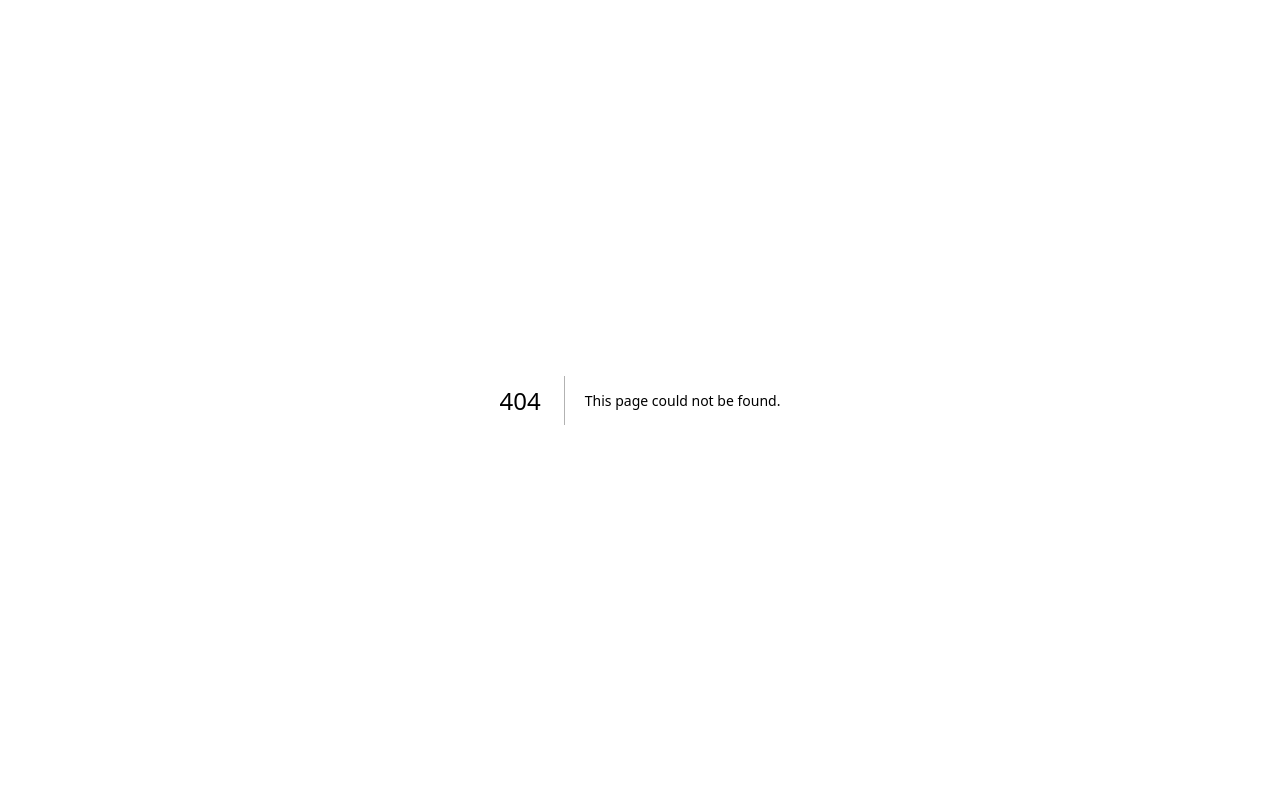
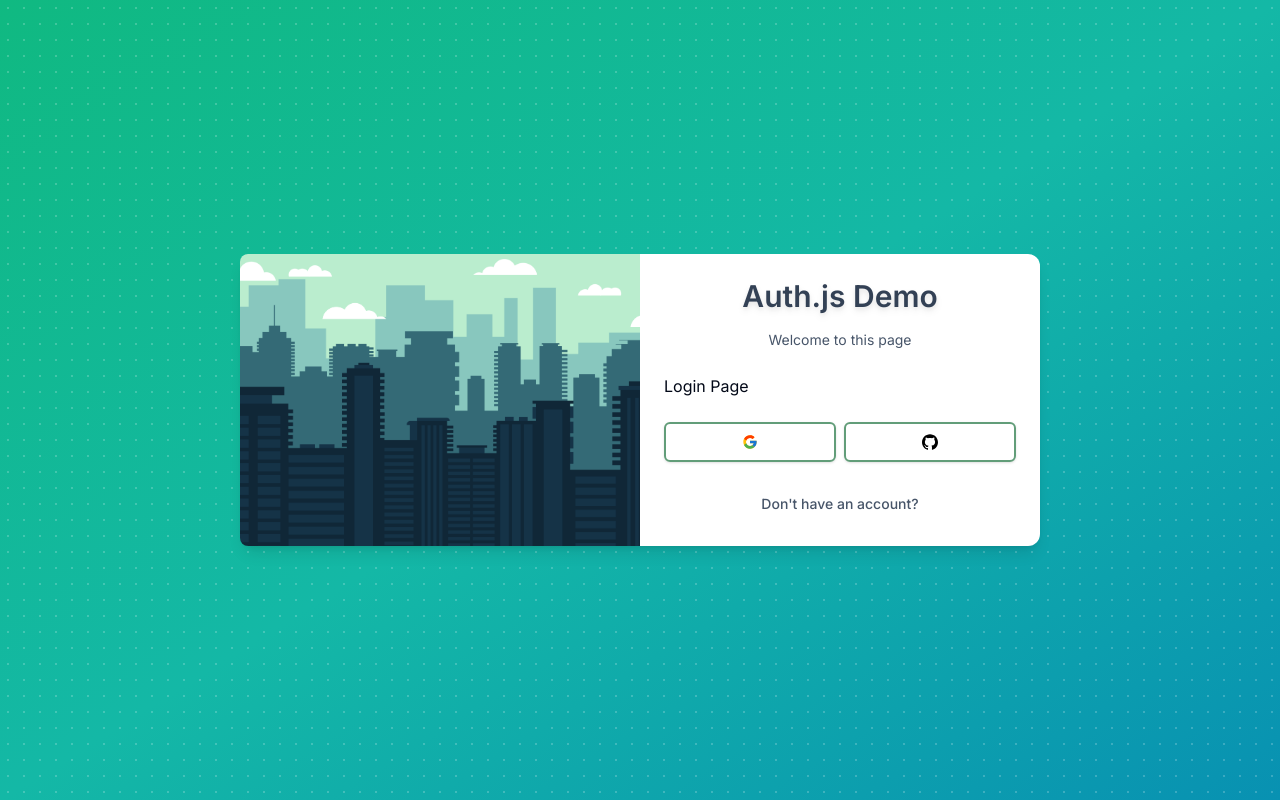
Before and after one commit to neilivanorencia/auth-js-demo, a Next.js app: page /login in a window 1280 px wide. Before the commit this address had no page. Built offline with nearby package versions, Linux system fonts and the light colour scheme.

Commit message:
Set up authentication container structure

```diff
--- /dev/null
+++ b/app/(auth)/layout.tsx
@@ -0,0 +1,9 @@
+const AuthLayout = ({ children }: { children: React.ReactNode }) => {
+  return (
+    <div className="flex h-full items-center justify-center [background-image:radial-gradient(#ffffff33_1px,transparent_1px),linear-gradient(to_bottom_right,rgb(16_185_129),rgb(20_184_166),rgb(8_145_178))] [background-position:0_0,0_0] [background-size:16px_16px,100%_100%]">
+      {children}
+    </div>
+  );
+};
+
+export default AuthLayout;
--- /dev/null
+++ b/app/(auth)/login/page.tsx
@@ -0,0 +1,7 @@
+import { LoginForm } from "@/components/auth/login-form";
+
+const LoginPage = () => {
+  return <LoginForm/>;
+};
+
+export default LoginPage;
--- /dev/null
+++ b/components/auth/back-button.tsx
@@ -0,0 +1,18 @@
+"use client";
+
+import { Button } from "@/components/ui/button";
+
+import Link from "next/link";
+
+interface BackButtonProps {
+  label: string;
+  href: string;
+}
+
+export const BackButton = ({ label, href }: BackButtonProps) => {
+  return (
+    <Button className="w-full" variant="link" asChild>
+      <Link href={href}>{label}</Link>
+    </Button>
+  );
+};
--- /dev/null
+++ b/components/auth/card-wrapper.tsx
@@ -0,0 +1,55 @@
+"use client";
+import {
+  Card,
+  CardContent,
+  CardFooter,
+  CardHeader,
+} from "@/components/ui/card";
+import { BackButton } from "@/components/auth/back-button";
+import { Header } from "@/components/auth/header";
+import { Social } from "@/components/auth/social";
+import Image from "next/image";
+
+interface CardWrapperProps {
+  children: React.ReactNode;
+  headerLabel: string;
+  backButtonLabel: string;
+  backButtonHref: string;
+  showSocial?: boolean;
+}
+
+export const CardWrapper = ({
+  children,
+  headerLabel,
+  backButtonLabel,
+  backButtonHref,
+  showSocial,
+}: CardWrapperProps) => {
+  return (
+    <Card className="mx-8 flex w-[800px] flex-col border-none shadow-lg outline-none transition duration-500 ease-in-out hover:shadow-2xl md:flex-row">
+      <div className="relative h-48 w-full md:h-auto md:w-1/2">
+        <Image
+          src="/city-background.png"
+          alt="City Background"
+          fill
+          className="rounded-t-lg object-cover md:rounded-l-lg md:rounded-tr-none"
+          priority
+        />
+      </div>
+      <div className="w-full md:w-1/2">
+        <CardHeader>
+          <Header label={headerLabel} />
+        </CardHeader>
+        <CardContent>{children}</CardContent>
+        {showSocial && (
+          <CardFooter>
+            <Social />
+          </CardFooter>
+        )}
+        <CardFooter>
+          <BackButton label={backButtonLabel} href={backButtonHref} />
+        </CardFooter>
+      </div>
+    </Card>
+  );
+};
--- /dev/null
+++ b/components/auth/header.tsx
@@ -0,0 +1,16 @@
+import { cn } from "@/lib/utils";
+
+interface HeaderProps {
+  label: string;
+}
+
+export const Header = ({ label }: HeaderProps) => {
+  return (
+    <div className="flex w-full flex-col items-center justify-center gap-y-4">
+      <h1 className="text-2xl font-semibold text-slate-700 drop-shadow-md md:text-3xl">
+        Auth.js Demo
+      </h1>
+      <p className="text-sm text-slate-600">{label}</p>
+    </div>
+  );
+};
--- /dev/null
+++ b/components/auth/login-button.tsx
@@ -0,0 +1,30 @@
+"use client";
+
+import { useRouter } from "next/navigation";
+
+interface LoginButtonProps {
+  children: React.ReactNode;
+  mode?: "modal" | "redirect";
+  asChild?: boolean;
+}
+
+export const LoginButton = ({
+  children,
+  mode = "redirect",
+  asChild,
+}: LoginButtonProps) => {
+  const router = useRouter();
+  const onClick = () => {
+    router.push("login");
+  };
+
+  if (mode === "modal") {
+    return <span></span>;
+  }
+
+  return (
+    <span onClick={onClick} className="cursor-pointer">
+      {children}
+    </span>
+  );
+};
--- /dev/null
+++ b/components/auth/login-form.tsx
@@ -0,0 +1,14 @@
+import { CardWrapper } from "@/components/auth/card-wrapper";
+
+export const LoginForm = () => {
+  return (
+    <CardWrapper
+      headerLabel="Welcome to this page"
+      backButtonLabel="Don't have an account?"
+      backButtonHref="/register"
+      showSocial
+    >
+      Login Page
+    </CardWrapper>
+  );
+};
--- /dev/null
+++ b/components/auth/social.tsx
@@ -0,0 +1,27 @@
+"use client";
+
+import { FcGoogle } from "react-icons/fc";
+import { SiGithub } from "react-icons/si";
+
+import { Button } from "@/components/ui/button";
+
+export const Social = () => {
+  return (
+    <div className="flex w-full items-center gap-x-2">
+      <Button
+        size="lg"
+        className="w-full border-2 border-celadon-800 bg-transparent transition duration-500 ease-in-out  hover:bg-celadon-500/80 hover:shadow-lg hover:shadow-celadon-500/40 active:translate-y-0.5 active:shadow-none"
+        onClick={() => {}}
+      >
+        <FcGoogle />
+      </Button>
+      <Button
+        size="lg"
+        className="w-full border-2 border-celadon-800 bg-transparent transition duration-500 ease-in-out  hover:bg-celadon-500/80 hover:shadow-lg hover:shadow-celadon-500/40 active:translate-y-0.5 active:shadow-none"
+        onClick={() => {}}
+      >
+        <SiGithub color="black" />
+      </Button>
+    </div>
+  );
+};
--- a/components/ui/button.tsx
+++ b/components/ui/button.tsx
@@ -1,8 +1,8 @@
-import * as React from "react"
-import { Slot } from "@radix-ui/react-slot"
-import { cva, type VariantProps } from "class-variance-authority"
+import * as React from "react";
+import { Slot } from "@radix-ui/react-slot";
+import { cva, type VariantProps } from "class-variance-authority";
 
-import { cn } from "@/lib/utils"
+import { cn } from "@/lib/utils";
 
 const buttonVariants = cva(
   "inline-flex items-center justify-center gap-2 whitespace-nowrap rounded-md text-sm font-medium transition-colors focus-visible:outline-none focus-visible:ring-1 focus-visible:ring-ring disabled:pointer-events-none disabled:opacity-50 [&_svg]:pointer-events-none [&_svg]:size-4 [&_svg]:shrink-0",
@@ -18,7 +18,9 @@
         secondary:
           "bg-secondary text-secondary-foreground shadow-sm hover:bg-secondary/80",
         ghost: "hover:bg-accent hover:text-accent-foreground",
-        link: "text-primary underline-offset-4 hover:underline",
+        link: "text-slate-600 underline-offset-4 hover:underline",
+        gradient:
+          "bg-gradient-to-br from-emerald-500 via-teal-500 to-cyan-600 font-medium text-white transition-all duration-300 hover:scale-[1.02] hover:shadow-[0_0_20px_rgba(255,255,255,0.3)] cursor-pointer",
       },
       size: {
         default: "h-9 px-4 py-2",
@@ -31,27 +33,27 @@
       variant: "default",
       size: "default",
     },
-  }
-)
+  },
+);
 
 export interface ButtonProps
   extends React.ButtonHTMLAttributes<HTMLButtonElement>,
     VariantProps<typeof buttonVariants> {
-  asChild?: boolean
+  asChild?: boolean;
 }
 
 const Button = React.forwardRef<HTMLButtonElement, ButtonProps>(
   ({ className, variant, size, asChild = false, ...props }, ref) => {
-    const Comp = asChild ? Slot : "button"
+    const Comp = asChild ? Slot : "button";
     return (
       <Comp
         className={cn(buttonVariants({ variant, size, className }))}
         ref={ref}
         {...props}
       />
-    )
-  }
-)
-Button.displayName = "Button"
+    );
+  },
+);
+Button.displayName = "Button";
 
-export { Button, buttonVariants }
+export { Button, buttonVariants };
--- /dev/null
+++ b/components/ui/card.tsx
@@ -0,0 +1,76 @@
+import * as React from "react"
+
+import { cn } from "@/lib/utils"
+
+const Card = React.forwardRef<
+  HTMLDivElement,
+  React.HTMLAttributes<HTMLDivElement>
+>(({ className, ...props }, ref) => (
+  <div
+    ref={ref}
+    className={cn(
+      "rounded-xl border bg-card text-card-foreground shadow",
+      className
+    )}
+    {...props}
+  />
+))
+Card.displayName = "Card"
+
+const CardHeader = React.forwardRef<
+  HTMLDivElement,
+  React.HTMLAttributes<HTMLDivElement>
+>(({ className, ...props }, ref) => (
+  <div
+    ref={ref}
+    className={cn("flex flex-col space-y-1.5 p-6", className)}
+    {...props}
+  />
+))
+CardHeader.displayName = "CardHeader"
+
+const CardTitle = React.forwardRef<
+  HTMLDivElement,
+  React.HTMLAttributes<HTMLDivElement>
+>(({ className, ...props }, ref) => (
+  <div
+    ref={ref}
+    className={cn("font-semibold leading-none tracking-tight", className)}
+    {...props}
+  />
+))
+CardTitle.displayName = "CardTitle"
+
+const CardDescription = React.forwardRef<
+  HTMLDivElement,
+  React.HTMLAttributes<HTMLDivElement>
+>(({ className, ...props }, ref) => (
+  <div
+    ref={ref}
+    className={cn("text-sm text-muted-foreground", className)}
+    {...props}
+  />
+))
+CardDescription.displayName = "CardDescription"
+
+const CardContent = React.forwardRef<
+  HTMLDivElement,
+  React.HTMLAttributes<HTMLDivElement>
+>(({ className, ...props }, ref) => (
+  <div ref={ref} className={cn("p-6 pt-0", className)} {...props} />
+))
+CardContent.displayName = "CardContent"
+
+const CardFooter = React.forwardRef<
+  HTMLDivElement,
+  React.HTMLAttributes<HTMLDivElement>
+>(({ className, ...props }, ref) => (
+  <div
+    ref={ref}
+    className={cn("flex items-center p-6 pt-0", className)}
+    {...props}
+  />
+))
+CardFooter.displayName = "CardFooter"
+
+export { Card, CardHeader, CardFooter, CardTitle, CardDescription, CardContent }
--- a/next.config.js
+++ /dev/null
@@ -1,4 +0,0 @@
-/** @type {import('next').NextConfig} */
-const nextConfig = {}
-
-export default nextConfig
```
